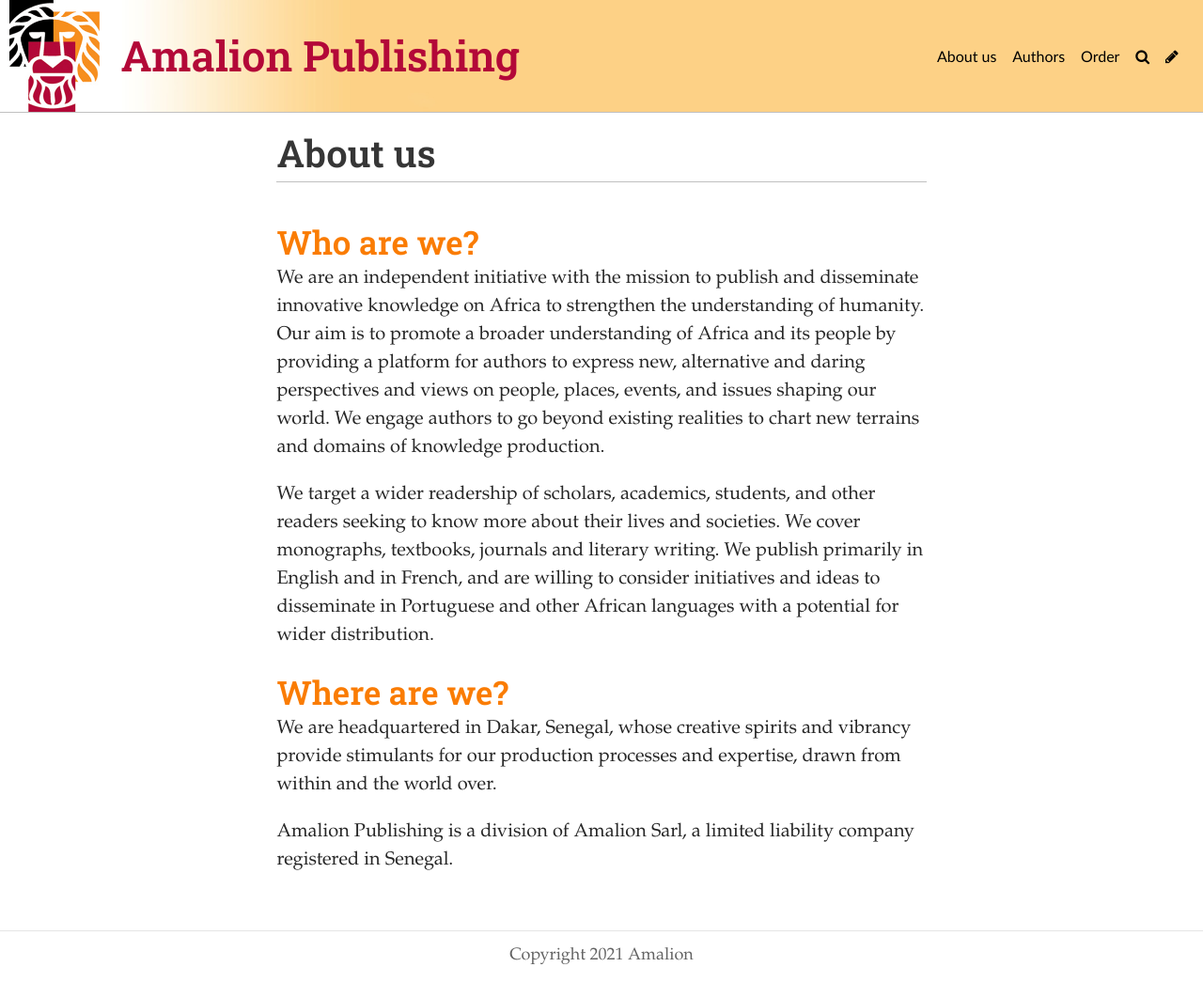
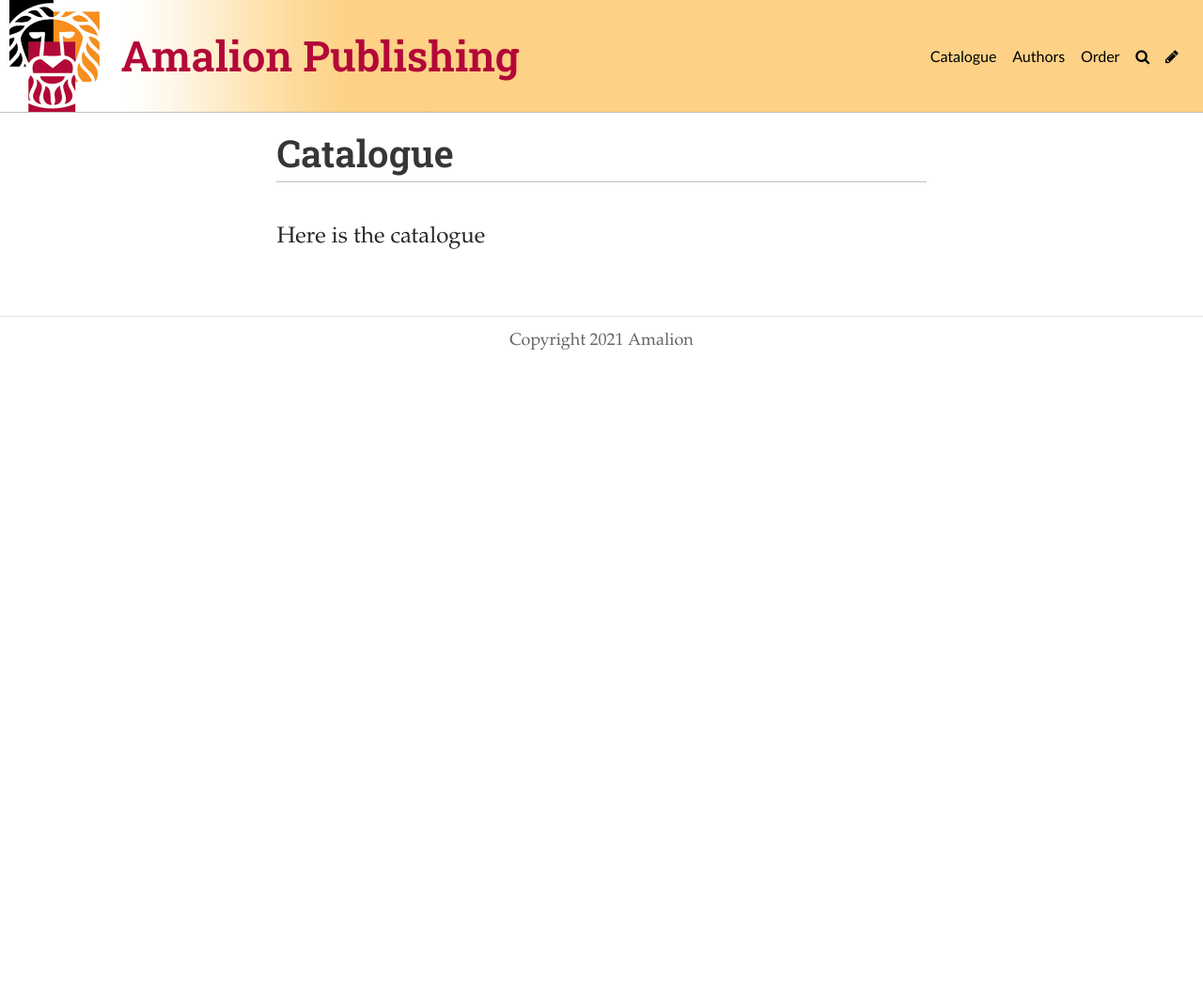
Before and after one commit to Pageboy/amalion, a Jekyll site: the page built from pages/about.md, in a window 1280 px wide and 1062 px high. Shown: the whole window at 94% size. Built offline with Jekyll 4.4.1, drawn with Linux system fonts in a browser that asks for light colours; some web fonts are replaced; our own code applies the rules of GitHub Pages for plain Markdown files.

Commit message:
Update Page “about”

```diff
--- a/pages/about.md
+++ b/pages/about.md
@@ -1,25 +1,7 @@
 ---
-permalink: /about/
-layout: page
-published: true
-title: About us
-subtitle: ""
-permalink: /about/
-date: 2020-06-29T15:36:12.231Z
-layout: page
-tags: null
-description: null
+title: Catalogue
+permalink: /catalogue/
+date: 2021-05-27T08:37:29.958Z
 show: true
 ---
-## Who are we?
-
-We are an independent initiative with the mission to publish and disseminate innovative knowledge on Africa to strengthen the understanding of humanity. Our aim is to promote a broader understanding of Africa and its people by providing a platform for authors to express new, alternative and daring perspectives and views on people, places, events, and issues shaping our world. We engage authors to go beyond existing realities to chart new terrains and domains of knowledge production.
-
-We target a wider readership of scholars, academics, students, and other readers seeking to know more about their lives and societies. We cover monographs, textbooks, journals and literary writing.
-We publish primarily in English and in French, and are willing to consider initiatives and ideas to disseminate in Portuguese and other African languages with a potential for wider distribution.
-
-## Where are we?
-
-We are headquartered in Dakar, Senegal, whose creative spirits and vibrancy provide stimulants for our production processes and expertise, drawn from within and the world over.
-
-Amalion Publishing is a division of Amalion Sarl, a limited liability company registered in Senegal.
+Here is the catalogue
```
